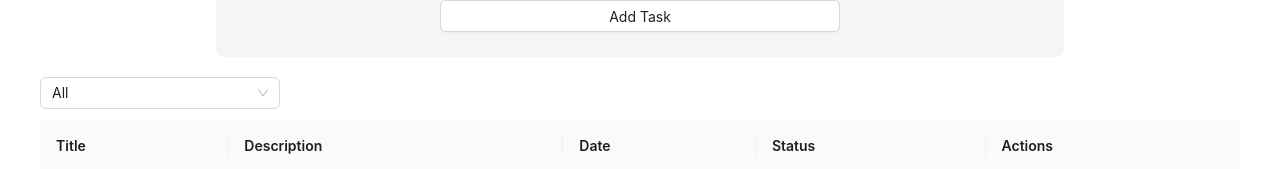
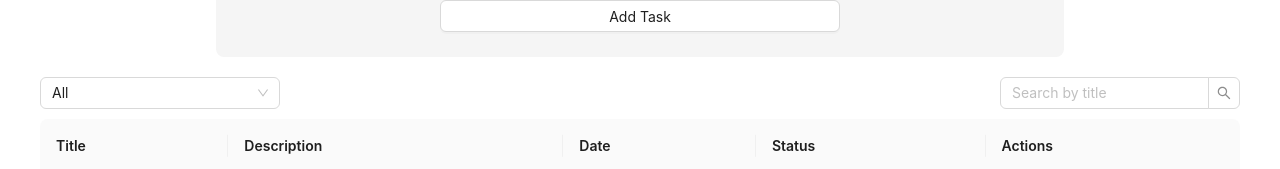
Before and after one commit to anikakash/Redux-task, a React (Vite) app in the folder ReduxTodo/: page / in a window 1280 px wide. Shown: the part 279-448 px from the top of the page. Built offline with nearby package versions, Linux system fonts and the light colour scheme.

Commit message:
add : implement search box function

```diff
--- a/ReduxTodo/src/Components/TodoCrud.jsx
+++ b/ReduxTodo/src/Components/TodoCrud.jsx
@@ -6,6 +6,7 @@ import { useDispatch, useSelector } from "react-redux";
 import { removeTask, updateTask } from "../redux/Actions";
 import dayjs from "dayjs";
 import { FiCheck, FiEdit, FiX } from "react-icons/fi";
+const { Search } = Input;
 
 // Styled Components
 
@@ -21,7 +22,7 @@ const SelectInput = styled(Select)`
 
 const ActionWrapper = styled.div`
   display: flex;
-  justify-content: space-around;
+  justify-content: space-between;
 `;
 
 const EditIcon = styled(FaEdit)`
@@ -46,7 +47,7 @@ const SaveIcon = styled(FiCheck)`
   &:hover {
     color: #008afb;
   }
-`
+`;
 
 const CancleIcon = styled(FiX)`
   color: #ff4d4f;
@@ -54,13 +55,18 @@ const CancleIcon = styled(FiX)`
   &:hover {
     color: #ff7875;
   }
-`
+`;
+
+const SearchBar = styled(Search)`
+  width: 20%;
+`;
 
 const TodoCrud = () => {
   const dispatch = useDispatch();
   const allTasks = useSelector((state) => state);
   const [selectedStatus, setSelectedStatus] = useState("all");
   const [editingKey, setEditingKey] = useState("");
+  const [searchTerm, setSearchTerm] = useState("");
   const [form] = Form.useForm();
 
   const isEditing = (record) => record.id === editingKey;
@@ -75,23 +81,24 @@ const TodoCrud = () => {
     setEditingKey(record.id);
   };
 
-  const handleSave = async(record) =>{
+  const handleSave = async (record) => {
     console.log("From save: ", record);
-    try{
+    try {
       const values = await form.validateFields();
       const updateData = {
         ...record,
         ...values,
-        date: values.date ? dayjs(values.date).format("YYYY-MM-DD") : record.date,
-      }
-      console.log(updateData)
-      dispatch(updateTask(updateData.id, updateData))
+        date: values.date
+          ? dayjs(values.date).format("YYYY-MM-DD")
+          : record.date,
+      };
+      console.log(updateData);
+      dispatch(updateTask(updateData.id, updateData));
       setEditingKey("");
-    }catch(err){
+    } catch (err) {
       console.log("Validation Failed: ", err);
     }
-
-  }
+  };
 
   const handleCancel = () => {
     setEditingKey("");
@@ -101,10 +108,14 @@ const TodoCrud = () => {
     dispatch(removeTask(record.id));
   };
 
-  const filteredTasks =
-    selectedStatus === "all"
-      ? allTasks
-      : allTasks.filter((task) => task.status === selectedStatus);
+  const filteredTasks = allTasks.filter((task) => {
+    const matchesStatus =
+      selectedStatus === "all" || task.status === selectedStatus;
+    const matchsSearch = task.title
+      .toLowerCase()
+      .includes(searchTerm.toLocaleLowerCase());
+    return matchesStatus && matchsSearch;
+  });
 
   const columns = [
     {
@@ -180,22 +191,21 @@ const TodoCrud = () => {
       render: (_, record) =>
         isEditing(record) ? (
           <ActionWrapper>
-            <SaveIcon onClick={()=>handleSave(record)}/>
-            <CancleIcon onClick={()=>handleCancel()}/>
+            <SaveIcon onClick={() => handleSave(record)} />
+            <CancleIcon onClick={() => handleCancel()} />
           </ActionWrapper>
         ) : (
-          (
           <ActionWrapper>
             <EditIcon onClick={() => handleEdit(record)} />
             <DeleteIcon onClick={() => handleDelete(record)} />
           </ActionWrapper>
-      )
         ),
     },
   ];
 
   return (
     <TableWrapper>
+      <ActionWrapper>
         <SelectInput
           value={selectedStatus}
           onChange={(value) => setSelectedStatus(value)}
@@ -206,6 +216,14 @@ const TodoCrud = () => {
             { value: "complete", label: "Complete" },
           ]}
         />
+        <SearchBar
+          placeholder="Search by title"
+          value={searchTerm}
+          onChange={(e) => setSearchTerm(e.target.value)}
+          onSearch={(value) => setSearchTerm(value)}
+          // allowClear
+        />
+      </ActionWrapper>
       <Form form={form}>
         <Table
           dataSource={filteredTasks}
```
Lines whose indentation alone changed are shown as unchanged.
